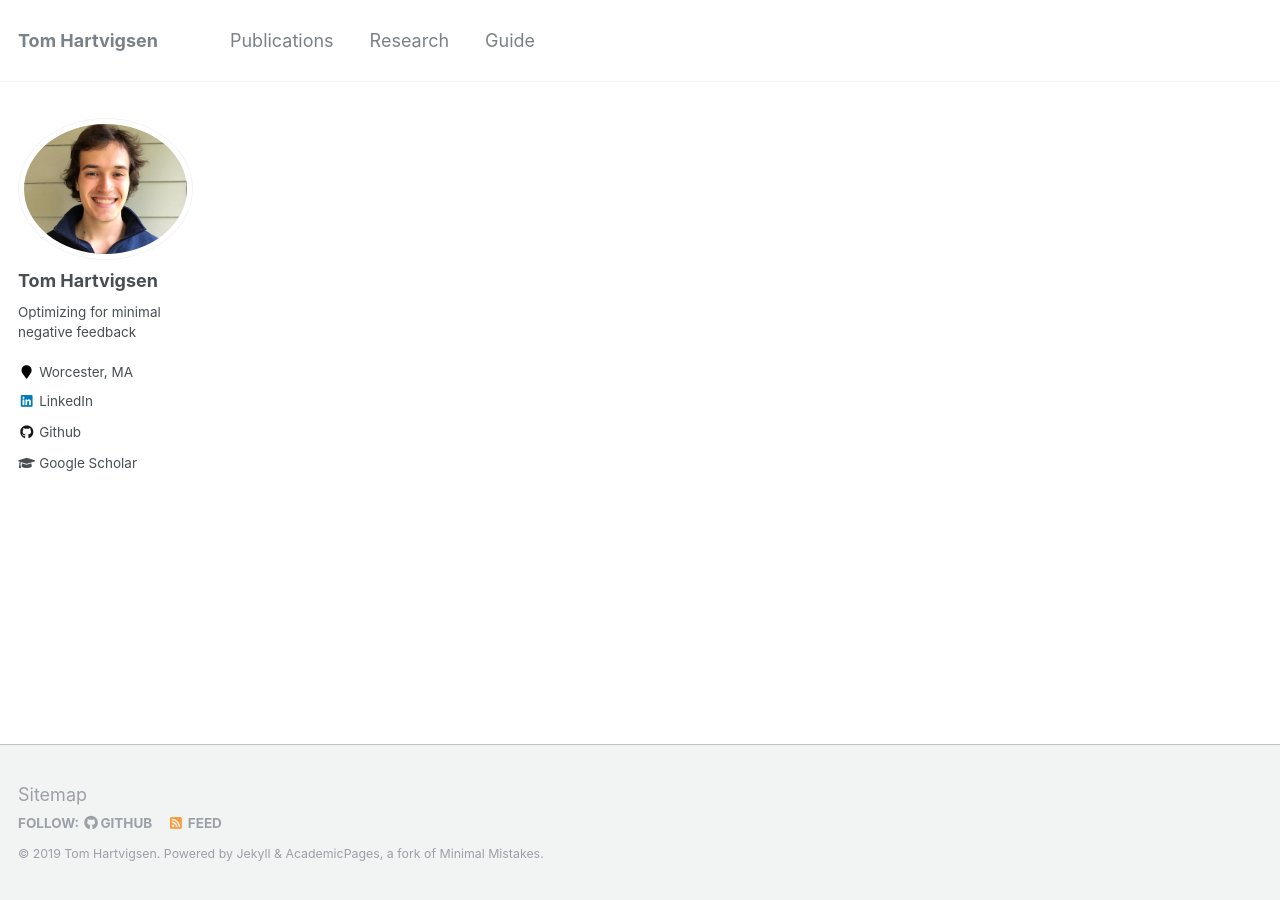
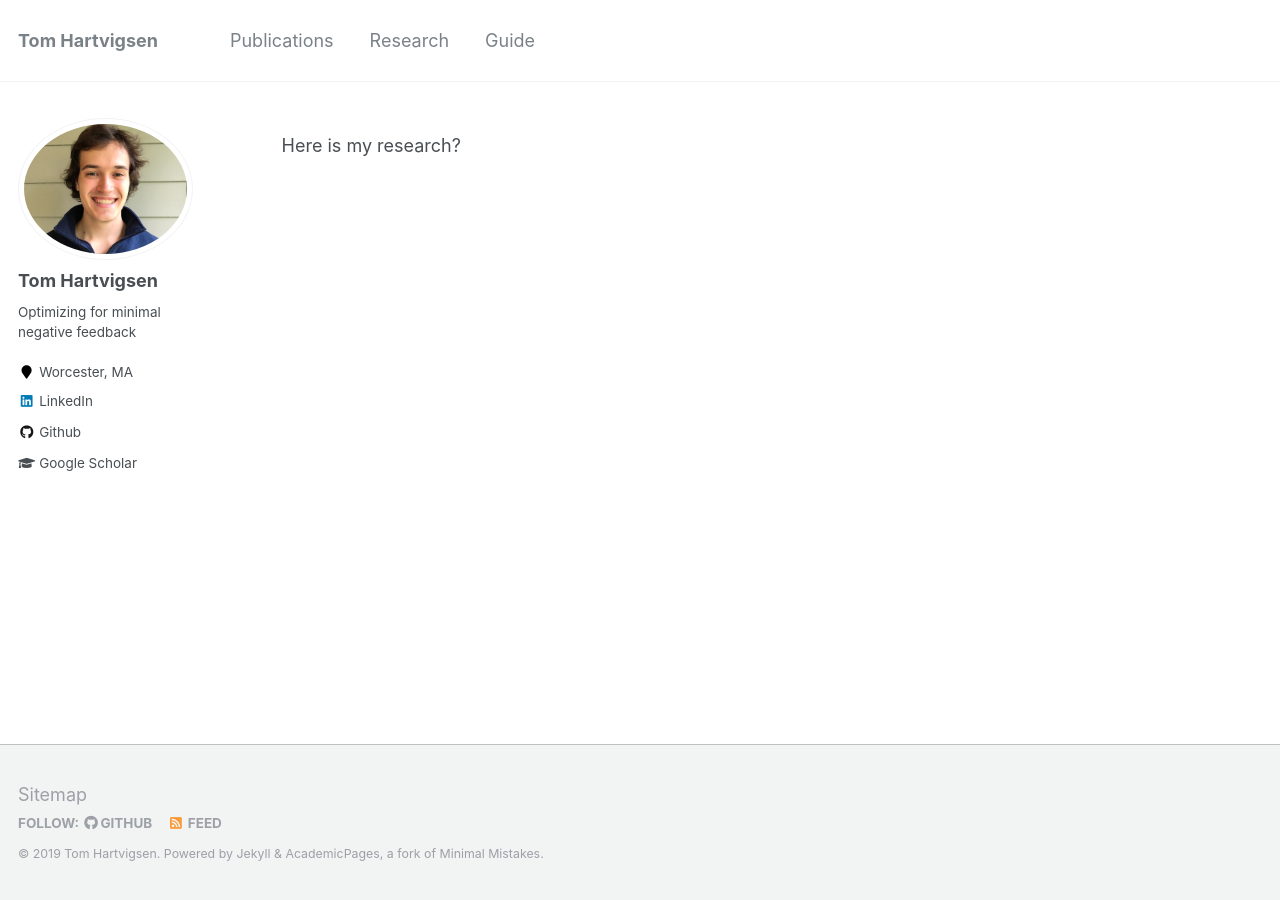
Before and after one commit to Thartvigsen/thartvigsen.github.io, a Jekyll site: the page built from _pages/research.md, in a window 1280 px wide. Built offline with Jekyll 4.4.1, drawn with Linux system fonts in a browser that asks for light colours.

Commit message:
research page

```diff
--- a/_data/navigation.yml
+++ b/_data/navigation.yml
@@ -4,7 +4,7 @@ main:
     url: /publications/
 
   - title: "Research"
-    url: /markdown/
+    url: /research/
 
   - title: "Guide"
     url: /markdown/
--- a/_pages/research.md
+++ b/_pages/research.md
@@ -7,3 +7,5 @@ redirect_from:
   - /research/
   - /research.html
 ---
+
+Here is my research?
```
